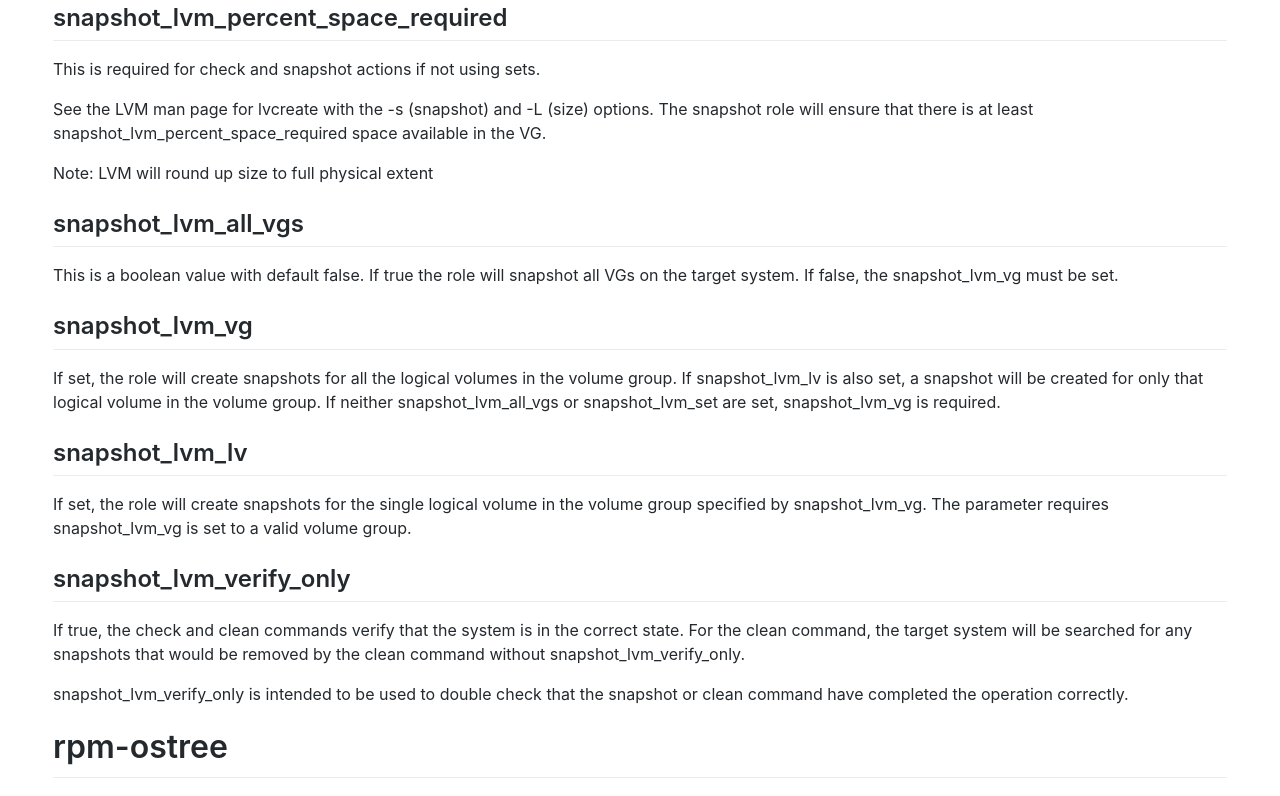
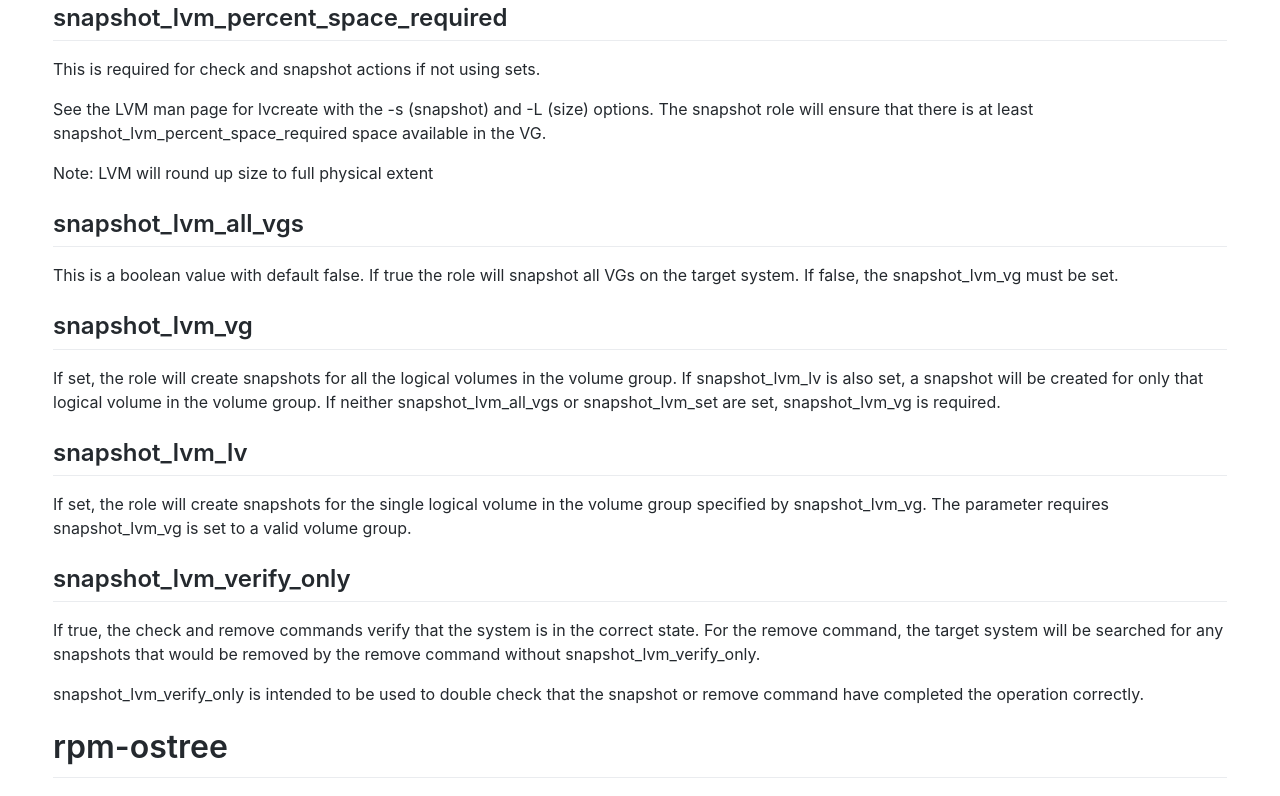
Before and after one commit to linux-system-roles/snapshot, a plain HTML site: page docs/index.html in a window 1280 px wide. Shown: the part 3338-4134 px from the top of the page. Drawn offline with Linux system fonts and the light colour scheme.

Commit message:
Update README.html for latest

```diff
--- a/docs/index.html
+++ b/docs/index.html
@@ -192,7 +192,7 @@ values:</p>
 VGs/LVs</p></li>
 <li><p><code>check</code>: Validate that snapshot names don't have
 conflicts and there is sufficient space to take the snapshots</p></li>
-<li><p><code>clean</code>: Remove snapshots that conform to the
+<li><p><code>remove</code>: Remove snapshots that conform to the
 specified prefix and pattern</p></li>
 <li><p><code>revert</code>: Revert to snapshots that are specifed by
 either the pattern or set. If either the source LV or snapshot are open,
@@ -289,12 +289,12 @@ required.</p>
 in the volume group specified by snapshot_lvm_vg. The parameter requires
 snapshot_lvm_vg is set to a valid volume group.</p>
 <h2 id="snapshot_lvm_verify_only">snapshot_lvm_verify_only</h2>
-<p>If true, the check and clean commands verify that the system is in
-the correct state. For the clean command, the target system will be
-searched for any snapshots that would be removed by the clean command
+<p>If true, the check and remove commands verify that the system is in
+the correct state. For the remove command, the target system will be
+searched for any snapshots that would be removed by the remove command
 without snapshot_lvm_verify_only.</p>
 <p>snapshot_lvm_verify_only is intended to be used to double check that
-the snapshot or clean command have completed the operation
+the snapshot or remove command have completed the operation
 correctly.</p>
 <h1 id="rpm-ostree">rpm-ostree</h1>
 <p>See README-ostree.md</p>
```
Also changed, not shown: latest/README.html (+5 -5 lines).
